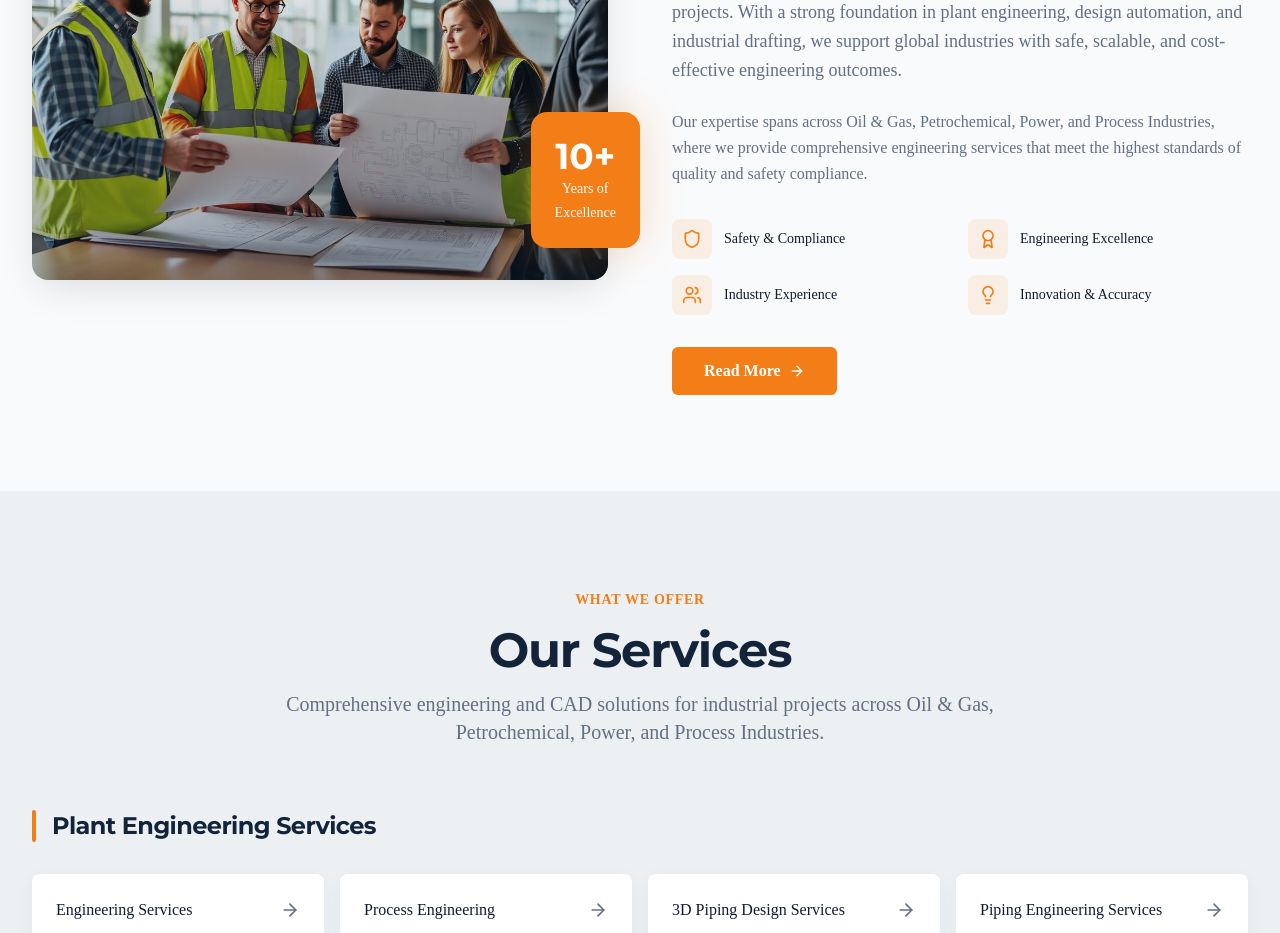
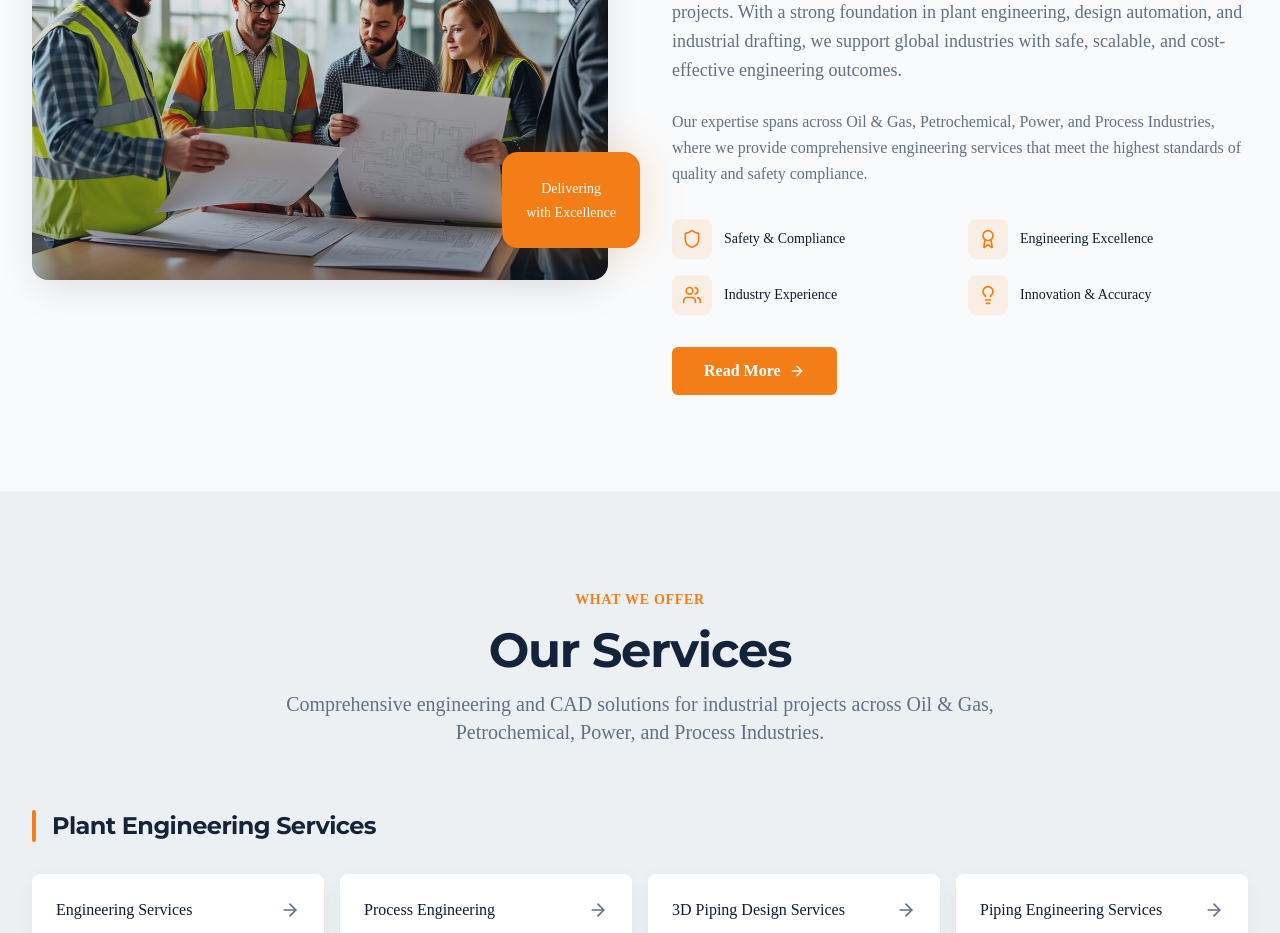
Before and after one commit to RamojiSai/Demo-site, a React (Vite) app: page / in a window 1280 px wide. Shown: the part 1160-2093 px from the top of the page. Built offline with nearby package versions, Linux system fonts and the light colour scheme; the HTML template or start-up script is replaced by a standard one.

Commit message:
Update experience badge text in AboutPreview component

```diff
--- a/src/components/home/AboutPreview.tsx
+++ b/src/components/home/AboutPreview.tsx
@@ -28,8 +28,8 @@ export function AboutPreview() {
             {/* Experience Badge */}
             <div className="absolute -bottom-6 -right-6 md:bottom-8 md:-right-8 bg-accent text-accent-foreground p-6 rounded-2xl shadow-glow">
               <div className="text-center">
-                <span className="block text-4xl font-heading font-bold">10+</span>
-                <span className="text-sm font-medium">Years of<br />Excellence</span>
+                {/* <span className="block text-4xl font-heading font-bold"></span> */}
+                <span className="text-sm font-medium">Delivering<br />with Excellence</span>
               </div>
             </div>
           </div>
```
